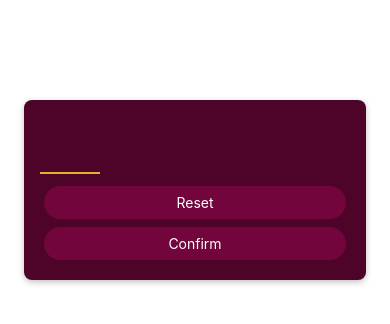
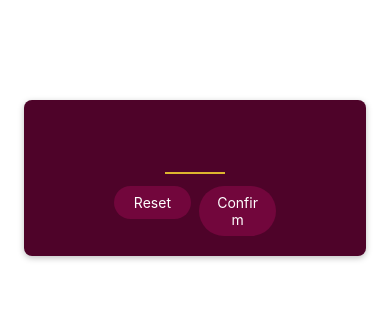
Before and after one commit to KimW1998/TargetAppGame, a React Native app: screen / in a window 390 px wide. Shown: the top 324 px of the page. Built offline with nearby package versions, Linux system fonts and the light colour scheme.

Commit message:
designed the layout for the startgamescreen input field

```diff
--- a/screens/StartGameScreen.js
+++ b/screens/StartGameScreen.js
@@ -11,8 +11,14 @@ function StartGameScreen() {
         autoCapitalize="none"
         autoCorrect={false}
       />
-      <PrimaryButton>Reset</PrimaryButton>
-      <PrimaryButton>Confirm</PrimaryButton>
+      <View style={styles.buttonsContainer}>
+        <View style={styles.buttoncontainer}>
+          <PrimaryButton>Reset</PrimaryButton>
+        </View>
+        <View style={styles.buttoncontainer}>
+          <PrimaryButton>Confirm</PrimaryButton>
+        </View>
+      </View>
     </View>
   );
 }
@@ -21,6 +27,8 @@ export default StartGameScreen;
 
 const styles = StyleSheet.create({
   InputContainer: {
+    justifyContent: "center",
+    alignItems: "center",
     marginTop: 100,
     marginHorizontal: 24,
     padding: 16,
@@ -43,4 +51,10 @@ const styles = StyleSheet.create({
     marginVertical: 8,
     fontWeight: "bold",
   },
+  buttonsContainer: {
+    flexDirection: "row",
+  },
+  buttoncontainer: {
+    flex: 1,
+  },
 });
```
